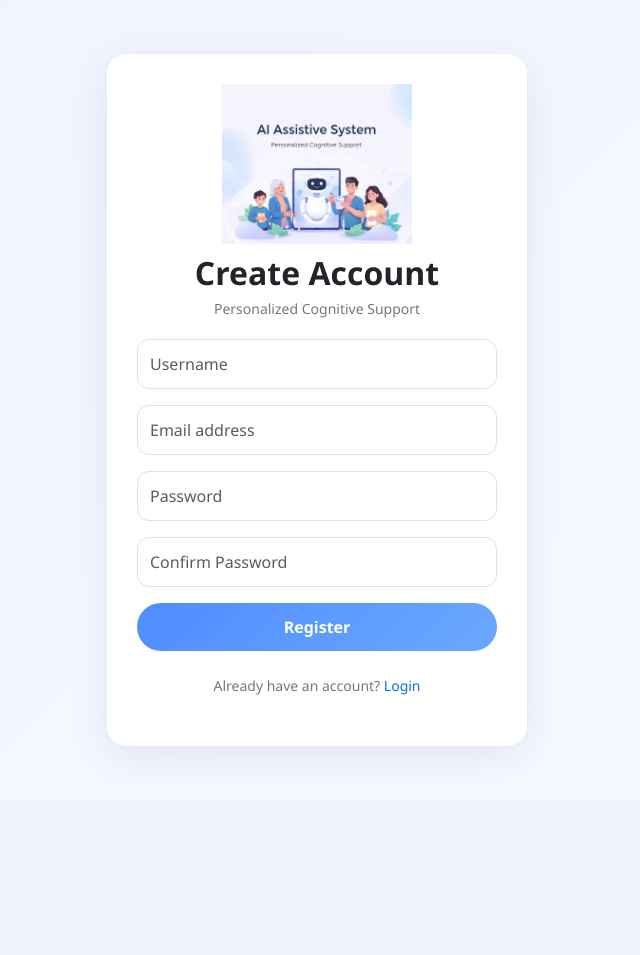
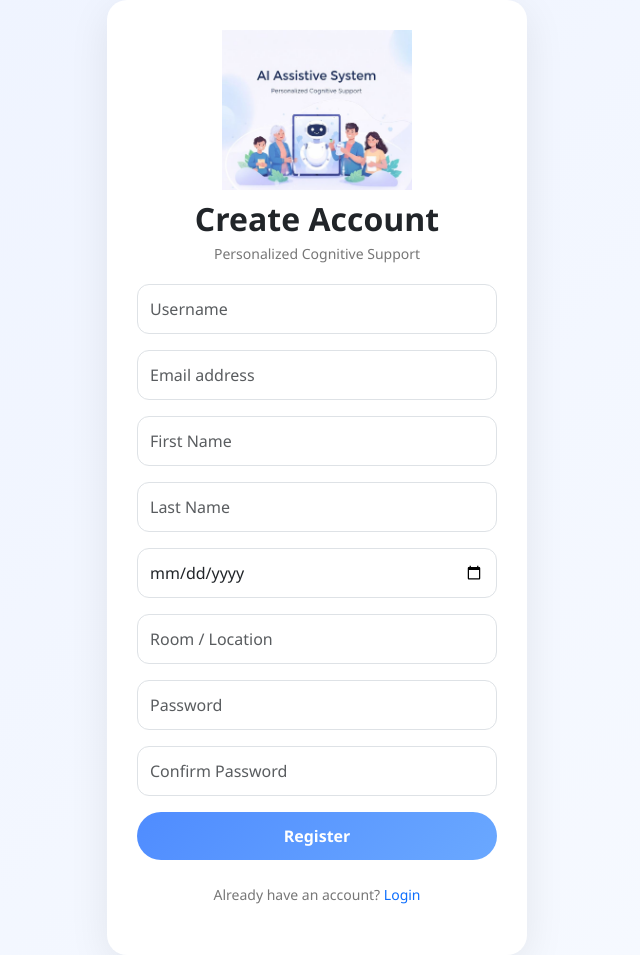
Before and after one commit to Harshitha-2410/ReMindCare, a Django app: page /register/ in a window 1280 px wide. Shown: the whole page, without its empty margins (323-963 px from the left). Before the commit the page ends 748 px from the top, so only its background shows below. Run offline with Django 5.2, Linux system fonts and the light colour scheme.

Commit message:
Update register.html

```diff
--- a/app/templates/auth/register.html
+++ b/app/templates/auth/register.html
@@ -98,6 +98,21 @@
       <div class="mb-3">
         <input type="email" name="email" class="form-control" placeholder="Email address" required>
       </div>
+      <div class="mb-3">
+    <input type="text" name="first_name" class="form-control" placeholder="First Name" required>
+  </div>
+
+  <div class="mb-3">
+    <input type="text" name="last_name" class="form-control" placeholder="Last Name" required>
+  </div>
+
+  <div class="mb-3">
+    <input type="date" name="dob" class="form-control" required>
+  </div>
+
+  <div class="mb-3">
+    <input type="text" name="room" class="form-control" placeholder="Room / Location" required>
+  </div>
 
       <div class="mb-3">
         <input type="password" name="password1" class="form-control" placeholder="Password" required>
```
